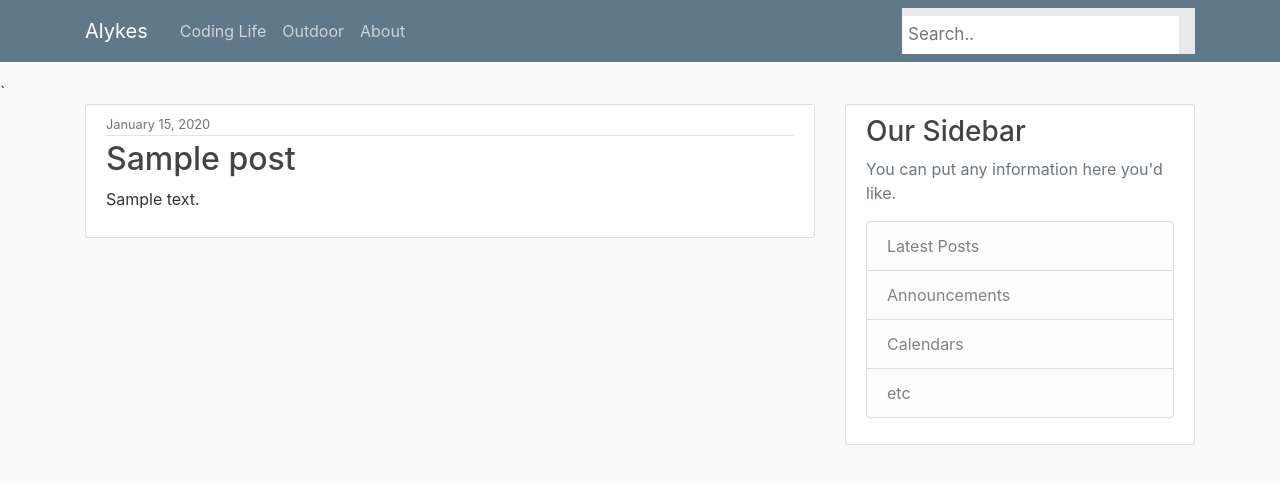
After one commit to tdnhduc/blog-django, a Django app: page /articles/1/ in a window 1280 px wide. The commit adds this page. Shown: the top 484 px of the page. Run offline with Django 3.2, Linux system fonts and the light colour scheme; tables that the repository leaves empty hold one stand-in row (values such as "Sample post"); some libraries are stand-ins or nearby versions.

Commit message:
[done] success to route post and topic

```diff
--- a/blog/urls.py
+++ b/blog/urls.py
@@ -18,5 +18,6 @@
 
 urlpatterns = [
     path('admin/', admin.site.urls),
+    path('homepage/', include('mysite.urls')),
     path('', include('mysite.urls')),
 ]
--- a/mysite/static/navbar/main.css
+++ b/mysite/static/navbar/main.css
@@ -82,3 +82,58 @@
 .account-heading {
   font-size: 2.5rem;
 }
+
+/* Search bar */
+/* Add a black background color to the top navigation bar */
+.topnav {
+  overflow: hidden;
+  background-color: #e9e9e9;
+}
+
+/* Style the links inside the navigation bar */
+.topnav a {
+  float: left;
+  display: block;
+  color: black;
+  text-align: center;
+  padding: 14px 16px;
+  text-decoration: none;
+  font-size: 17px;
+}
+
+/* Change the color of links on hover */
+.topnav a:hover {
+  background-color: #ddd;
+  color: black;
+}
+
+/* Style the "active" element to highlight the current page */
+.topnav a.active {
+  background-color: #2196F3;
+  color: white;
+}
+
+/* Style the search box inside the navigation bar */
+.topnav input[type=text] {
+  float: right;
+  padding: 6px;
+  border: none;
+  margin-top: 8px;
+  margin-right: 16px;
+  font-size: 17px;
+}
+
+/* When the screen is less than 600px wide, stack the links and the search field vertically instead of horizontally */
+@media screen and (max-width: 600px) {
+  .topnav a, .topnav input[type=text] {
+    float: none;
+    display: block;
+    text-align: left;
+    width: 100%;
+    margin: 0;
+    padding: 14px;
+  }
+  .topnav input[type=text] {
+    border: 1px solid #ccc;
+  }
+}
--- a/mysite/templates/site/base.html
+++ b/mysite/templates/site/base.html
@@ -29,13 +29,16 @@
                 </button>
                 <div class="collapse navbar-collapse" id="navbarToggle">
                     <div class="navbar-nav mr-auto">
-                         <a class="nav-item nav-link" href="{% url 'site-codinglife' %}">Coding Life</a>
-                        <a class="nav-item nav-link" href="{% url 'site-outdoor' %}">Outdoor</a>
+                         <a class="nav-item nav-link" href="{% url 'topics-list' 'codinglife' %}">Coding Life</a>
+                        <a class="nav-item nav-link" href="{% url 'topics-list' 'outdoor' %}">Outdoor</a>
                         <a class="nav-item nav-link" href="#">About</a>
                     </div>
                     <!-- Navbar Right Side -->
                     <div class="navbar-nav">
                         <!-- SEARCH BAR -->
+                    </div>
+                    <div class="topnav">
+                        <input type="text" placeholder="Search..">
                     </div>
                 </div>
             </div>
--- /dev/null
+++ b/mysite/templates/site/post_detail.html
@@ -0,0 +1,12 @@
+`{% extends "site/base.html" %}
+{% block content %}
+  <article class="media content-section">
+    <div class="media-body">
+      <div class="article-metadata">
+        <small class="text-muted">{{ post.published|date:"F d, Y" }}</small>
+      </div>
+      <h2 class="article-title">{{ post.title }}</h2>
+      <p class="article-content">{{ post.content }}</p>
+    </div>
+  </article>
+{% endblock content %}
--- a/mysite/urls.py
+++ b/mysite/urls.py
@@ -1,11 +1,12 @@
 from django.urls import path
 from .views import (
     home,
-    codinglife,
-    outdoor,
+    poststopic,
+    postdetail,
 )
 urlpatterns = [
     path('', home, name='site-home'),
-    path('codinglife/', codinglife, name='site-codinglife'),
-    path('outdoor/', outdoor, name='site-outdoor'),
+
+    path('topics/<str:topic>/', poststopic, name='topics-list'),
+    path('articles/<int:pk>/', postdetail, name='post-detail')
 ]
--- a/mysite/views.py
+++ b/mysite/views.py
@@ -1,5 +1,7 @@
 from django.shortcuts import render, get_object_or_404
 from .models import Post, Topic
+
+
 
 def home(request):
     context = {
@@ -7,15 +9,16 @@
     }
     return render(request, 'site/home.html', context)
 
-def codinglife(request):
+
+def poststopic(request, topic):
     context = {
-        'posts': Post.objects.filter(topic__topic_name__contains='codinglife')
-
+        'posts': Post.objects.filter(topic__topic_name__contains=topic)
     }
     return render(request, 'site/topiclistview.html', context)
 
-def outdoor(request):
+
+def postdetail(request, pk):
     context = {
-        'posts': Post.objects.filter(topic__topic_name__contains='outdoor')
+        'post': Post.objects.filter(id=pk).first()
     }
-    return render(request, 'site/topiclistview.html', context)
+    return render(request, 'site/post_detail.html', context)
```
Also changed, not shown: mysite/templates/site/home.html (+7 -2 lines), blog/settings.py (line endings or trailing spaces).
